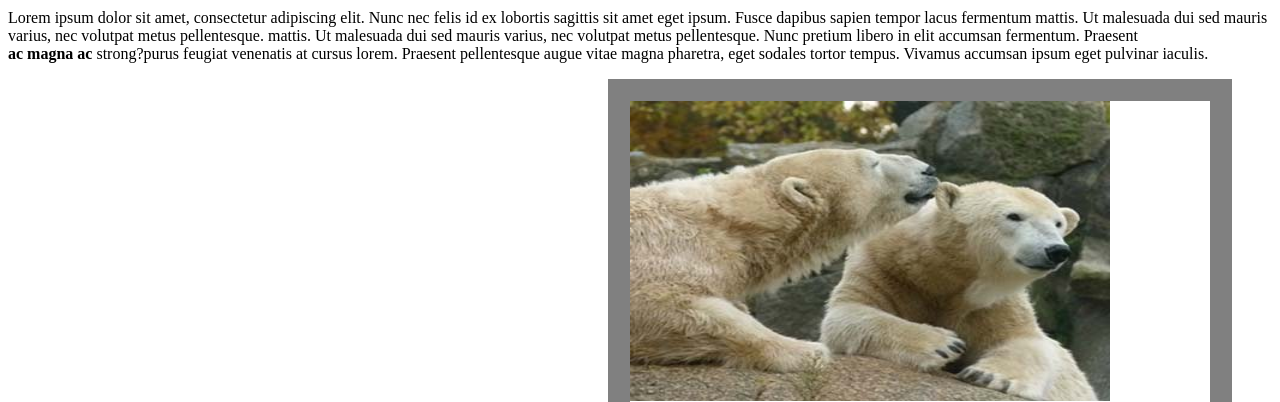
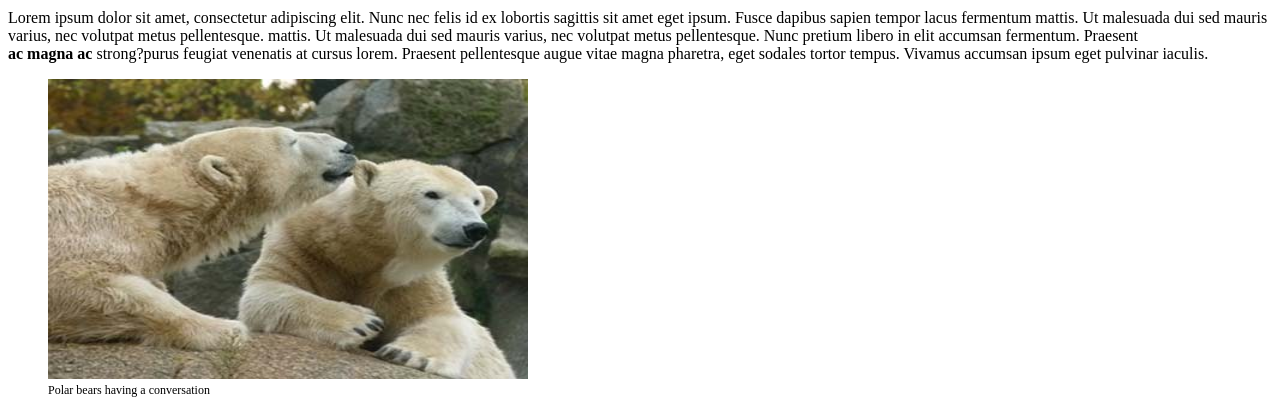
Before and after one commit to amina-n-dev/news-article, a plain HTML site: page index.html in a window 1280 px wide. Shown: the part 398-800 px from the top of the page. Drawn offline with Linux system fonts and the light colour scheme; files whose address does not match are found by name.

Commit message:
removed border as i learn git

```diff
--- a/index.html
+++ b/index.html
@@ -31,10 +31,10 @@
 			color: white;
 
 		}
-	figure{
+	/* figure{
 		border: 22px solid gray;
 		margin-left: 600px;
-	}
+	} */
 
 
 	</style>
```
